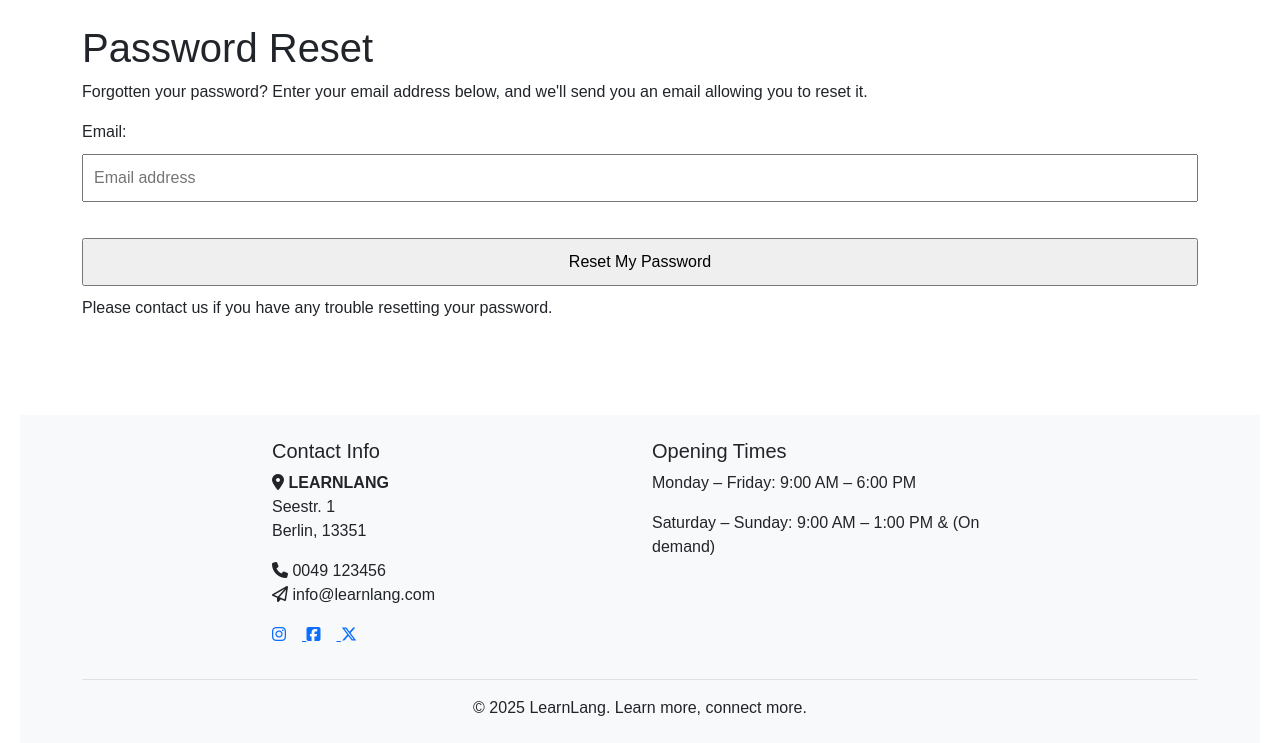
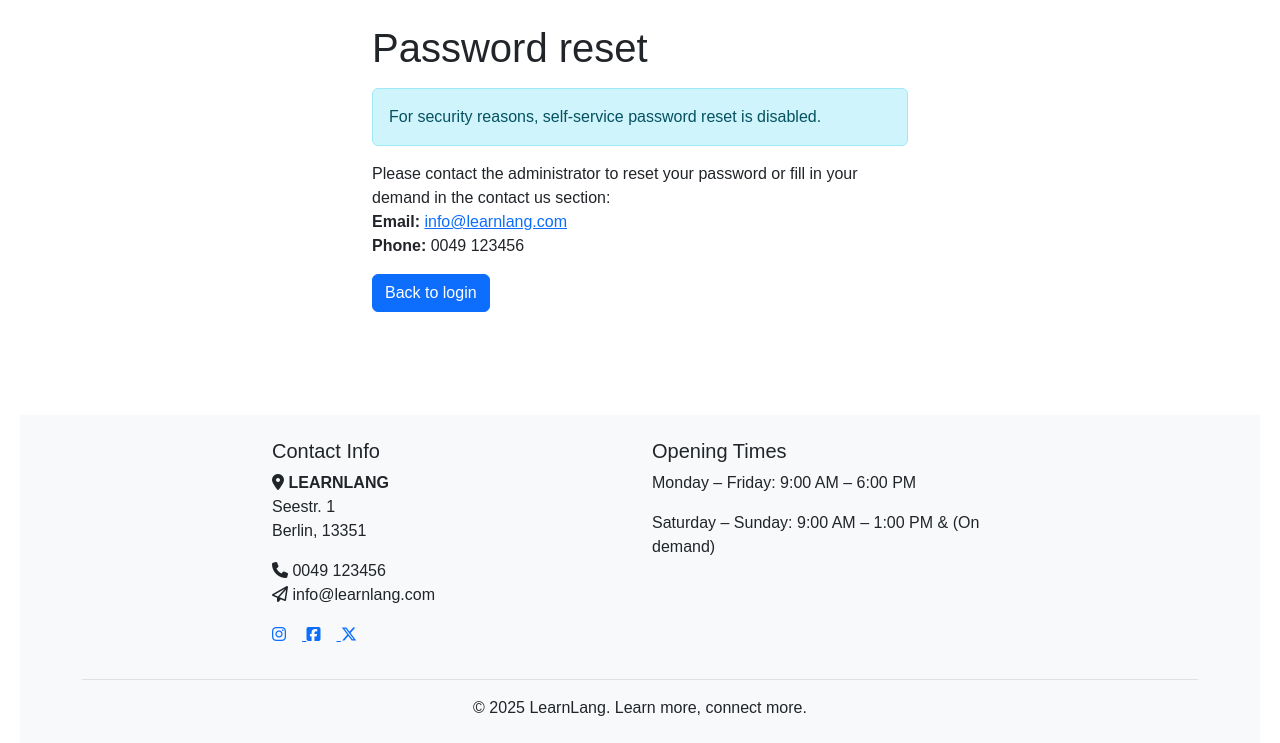
Before and after one commit to mairima/learnlang, a Django app: page /accounts/password/reset/ in a window 1280 px wide. Shown: the part 76-819 px from the top of the page. Run offline with Django 4.2, Linux system fonts and the light colour scheme; some libraries are stand-ins or nearby versions.

Commit message:
Update password reset to show custom message and not reset from allauth email

```diff
--- a/languages/templates/account/password_reset.html
+++ b/languages/templates/account/password_reset.html
@@ -1,24 +1,22 @@
-{% extends "base.html" %}
+    {% extends "base.html" %}
+    {% load i18n %}
 
-{% load i18n %}
-{% load account %}
+    {% block title %}{% trans "Password Reset" %} · LearnLang{% endblock %}
 
-{% block head_title %}{% trans "Password Reset" %}{% endblock head_title %}
+    {% block content %}
+    <div class="container" style="max-width:560px;">
+    <h1 class="mb-3">{% trans "Password reset" %}</h1>
 
-{% block content %}
+    <div class="alert alert-info">
+        {% trans "For security reasons, self-service password reset is disabled." %}
+    </div>
 
-    <h1>{% trans "Password Reset" %}</h1>
-    {% if user.is_authenticated %}
-    {% include "account/snippets/already_logged_in.html" %}
-    {% endif %}
+    <p class="mb-3">
+        {% trans "Please contact the administrator to reset your password or fill in your demand in the contact us section:" %}<br>
+        <strong>Email:</strong> <a href="mailto:info@learnlang.com">info@learnlang.com</a><br>
+        <strong>Phone:</strong> 0049 123456
+    </p>
 
-    <p>{% trans "Forgotten your password? Enter your email address below, and we'll send you an email allowing you to reset it." %}</p>
-
-    <form method="POST" action="{% url 'account_reset_password' %}" class="password_reset">
-        {% csrf_token %}
-        {{ form.as_p }}
-        <input type="submit" value="{% trans 'Reset My Password' %}" />
-    </form>
-
-    <p>{% blocktrans %}Please contact us if you have any trouble resetting your password.{% endblocktrans %}</p>
-{% endblock content %}
+    <a class="btn btn-primary" href="{% url 'account_login' %}">{% trans "Back to login" %}</a>
+    </div>
+    {% endblock %}
```
